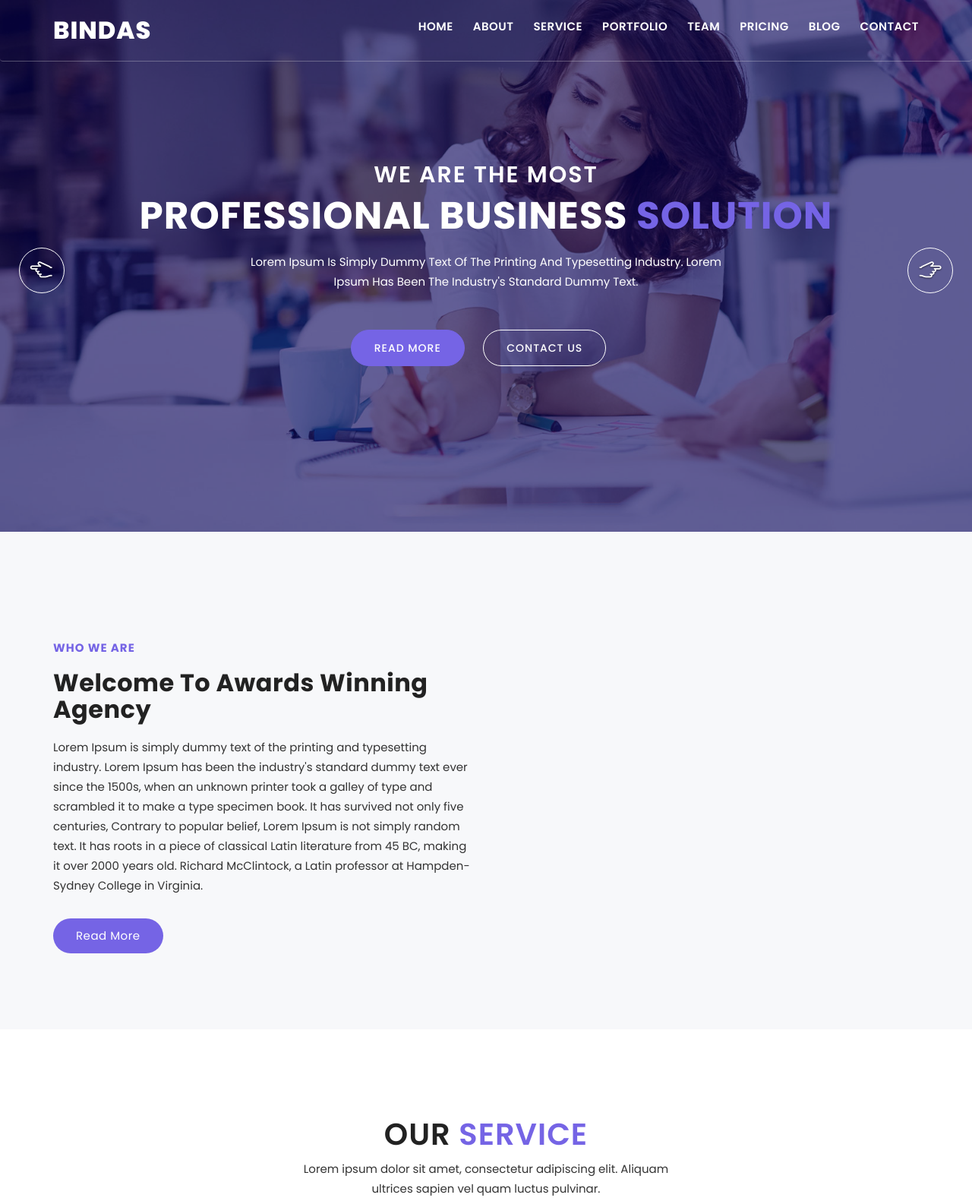
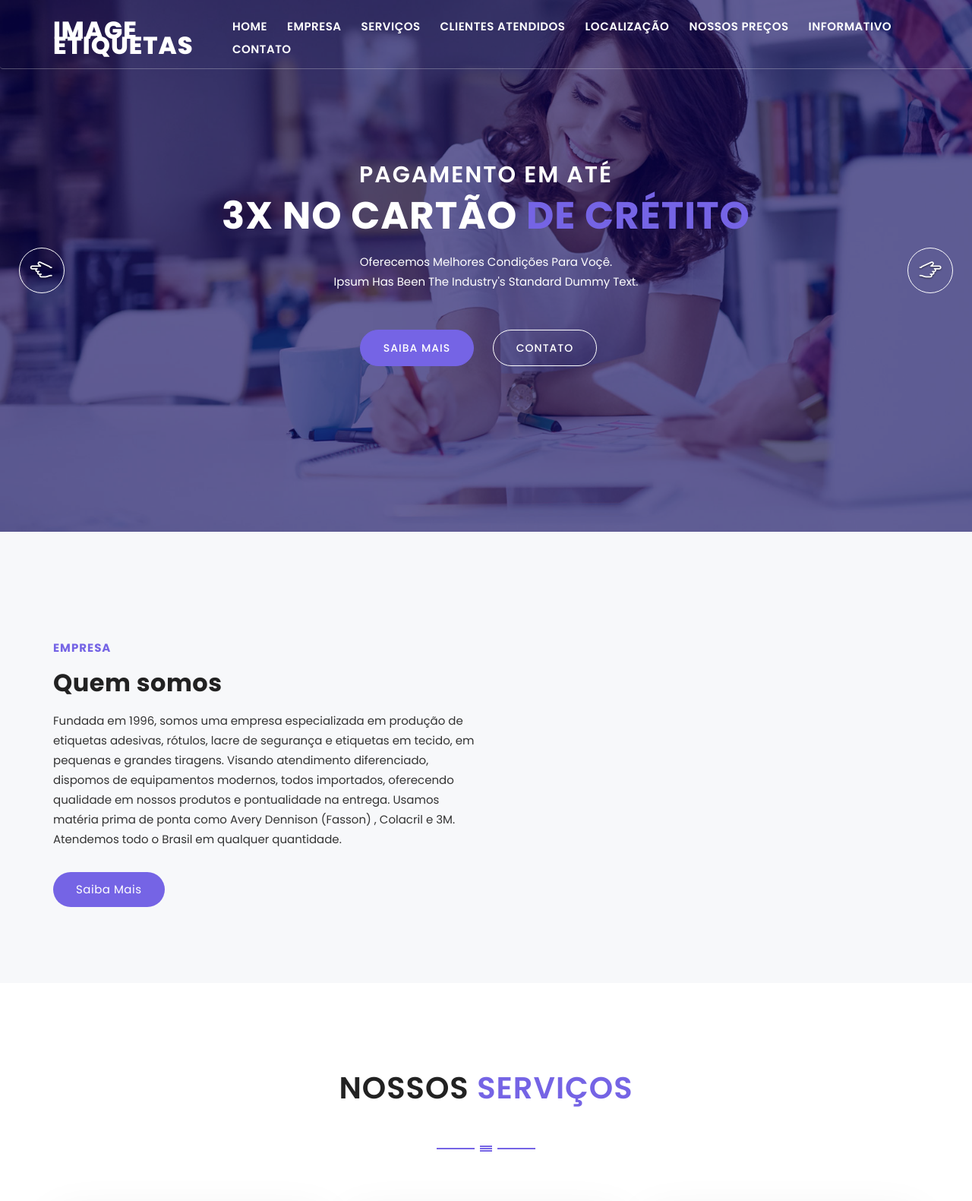
Before and after one commit to piurass/image_etiquetas, a plain HTML site: page index.html in a window 1280 px wide. Shown: the top 1581 px of the page at 76% size. Drawn offline with nearby package versions, Linux system fonts and the light colour scheme; files whose address does not match are found by name.

Commit message:
alterações 2021-04-21

```diff
--- a/index.html
+++ b/index.html
@@ -6,7 +6,7 @@
 		<meta name="viewport" content="width=device-width, initial-scale=1">
 		<!-- The above 3 meta tags *must* come first in the head; any other head content must come *after* these tags -->
 		<!-- SITE TITLE -->
-		<title>Bindas Consulting & Business HTML5 Template</title>
+		<title>Image Etiquetas - Soluções em Etiquetas</title>
 		<link href="https://fonts.googleapis.com/css?family=Poppins:300i,400,400i,500,600,700,800" rel="stylesheet">
 		<link href="css/bootstrap.min.css" rel="stylesheet"/>
 		<link href="fonts/font-awesome.min.css" rel="stylesheet"/>
@@ -48,7 +48,7 @@
 							<div class="row">
 								<div class="col-md-2 col-sm-2 col-xs-4">
 									<div class="logo">
-										<a href="index.html" class="navbar-brand"><p>Bindas</p></a>
+										<a href="index.html" class="navbar-brand"><p>IMAGE Etiquetas</p></a>
 										<div class="mobile-nav"></div>
 									</div>
 								</div>
@@ -63,13 +63,13 @@
 									<nav id="navbar" class="navbar-collapse collapse">
 										<ul class="nav navbar-nav navbar-right">
 											<li><a href="#home">Home</a></li>
-											<li><a href="#about_us">About</a></li>
-											<li><a href="#service">Service</a></li>
-											<li><a href="#portfolio">Portfolio</a></li>
-											<li><a href="#team">Team</a></li>
-											<li><a href="#pricing_table">Pricing</a></li>
-											<li><a href="#blog">Blog</a></li>
-											<li><a href="#contact">Contact</a></li>
+											<li><a href="#about_us">Empresa</a></li>
+											<li><a href="#service">Serviços</a></li>
+											<li><a href="#portfolio">Clientes Atendidos</a></li>
+											<li><a href="#team">Localização</a></li>
+											<li><a href="#pricing_table">Nossos preços</a></li>
+											<li><a href="#blog">Informativo</a></li>
+											<li><a href="#contact">Contato</a></li>
 										</ul>
 									</nav>
 								</div>
@@ -92,13 +92,13 @@
 											<div class="container">
 												<div class="row">
 													<div class="col-md-12">
-														<h2 class="wow fadeInDown" data-wow-duration="1s" data-wow-delay="0.3s" data-wow-offset="0">We Are The Most</h2>
-														<h1 class="wow fadeInLeft" data-wow-duration="1s" data-wow-delay="0.3s" data-wow-offset="0">Professional Business <span>Solution</span></h1>
-														<p class="wow fadeInRight" data-wow-duration="1s" data-wow-delay="0.5s" data-wow-offset="0">Lorem Ipsum is simply dummy text of the printing and typesetting industry. Lorem<br/> Ipsum has been the industry's standard dummy text.</p>
+														<h2 class="wow fadeInDown" data-wow-duration="1s" data-wow-delay="0.3s" data-wow-offset="0">PAGAMENTO EM ATÉ</h2>
+														<h1 class="wow fadeInLeft" data-wow-duration="1s" data-wow-delay="0.3s" data-wow-offset="0">3x no cartão<span> de crétito</span></h1>
+														<p class="wow fadeInRight" data-wow-duration="1s" data-wow-delay="0.5s" data-wow-offset="0">oferecemos melhores condições para voçê.<br/> Ipsum has been the industry's standard dummy text.</p>
 
 														<div class="single_slide_item_button wow fadeInUp" data-wow-duration="1s" data-wow-delay="1s" data-wow-offset="0">
-															<a href="#" class="slider_btn s_bg_btn">Read More</a>
-															<a href="#" class="slider_btn">Contact Us</a>
+															<a href="#" class="slider_btn s_bg_btn">saiba mais</a>
+															<a href="#" class="slider_btn">contato</a>
 														</div>
 													</div> <!-- END COL  -->
 												</div> <!--END  ROW  -->
@@ -114,13 +114,13 @@
 											<div class="container">
 												<div class="row">
 													<div class="col-md-12">
-														<h2 class="wow fadeInDown" data-wow-duration="1s" data-wow-delay="0.3s" data-wow-offset="0">We Are The Most</h2>
-														<h1 class="wow fadeInLeft" data-wow-duration="1s" data-wow-delay="0.3s" data-wow-offset="0">our best quality for <span>business</span></h1>
-														<p class="wow fadeInRight" data-wow-duration="1s" data-wow-delay="0.5s" data-wow-offset="0">Lorem Ipsum is simply dummy text of the printing and typesetting industry. Lorem<br/> Ipsum has been the industry's standard dummy text.</p>
+														<h2 class="wow fadeInDown" data-wow-duration="1s" data-wow-delay="0.3s" data-wow-offset="0">Pagamentos em até</h2>
+														<h1 class="wow fadeInLeft" data-wow-duration="1s" data-wow-delay="0.3s" data-wow-offset="0">3x no cartão<span> de crédito</span></h1>
+														<p class="wow fadeInRight" data-wow-duration="1s" data-wow-delay="0.5s" data-wow-offset="0">oferecemos melhores condições para voçê.<br/> Ipsum has been the industry's standard dummy text.</p>
 
 														<div class="single_slide_item_button wow fadeInUp" data-wow-duration="1s" data-wow-delay="1s" data-wow-offset="0">
-															<a href="#" class="slider_btn s_bg_btn">Read More</a>
-															<a href="#" class="slider_btn">Contact Us</a>
+															<a href="#" class="slider_btn s_bg_btn">saiba mais</a>
+															<a href="#" class="slider_btn">contato</a>
 														</div>
 													</div> <!-- END COL  -->
 												</div> <!--END  ROW  -->
@@ -136,13 +136,13 @@
 											<div class="container">
 												<div class="row">
 													<div class="col-md-12">
-														<h2 class="wow fadeInDown" data-wow-duration="1s" data-wow-delay="0.3s" data-wow-offset="0">We Are The Most</h2>
-														<h1 class="wow fadeInLeft" data-wow-duration="1s" data-wow-delay="0.3s" data-wow-offset="0">Creative Our Business <span>Team</span></h1>
-														<p class="wow fadeInRight" data-wow-duration="1s" data-wow-delay="0.5s" data-wow-offset="0">Lorem Ipsum is simply dummy text of the printing and typesetting industry. Lorem<br/> Ipsum has been the industry's standard dummy text.</p>
+														<h2 class="wow fadeInDown" data-wow-duration="1s" data-wow-delay="0.3s" data-wow-offset="0">Pagamentos em até</h2>
+														<h1 class="wow fadeInLeft" data-wow-duration="1s" data-wow-delay="0.3s" data-wow-offset="0">3x no cartão <span>de crédito</span></h1>
+														<p class="wow fadeInRight" data-wow-duration="1s" data-wow-delay="0.5s" data-wow-offset="0">oferecemos melhores condições para voçê. Lorem<br/> Ipsum has been the industry's standard dummy text.</p>
 
 														<div class="single_slide_item_button wow fadeInUp" data-wow-duration="1s" data-wow-delay="1s" data-wow-offset="0">
-															<a href="#" class="slider_btn s_bg_btn">Read More</a>
-															<a href="#" class="slider_btn">Contact Us</a>
+															<a href="#" class="slider_btn s_bg_btn">Saiba mais</a>
+															<a href="#" class="slider_btn">contatos</a>
 														</div>
 													</div> <!-- END COL  -->
 												</div> <!--END  ROW  -->
@@ -173,20 +173,20 @@
 						<div class="col-md-6 col-sm-6">
 							<div class="single_about wow fadeInLeft">
 								<div class="about_title">
-									<span>Who We Are</span>
-									<h2>Welcome To Awards Winning Agency</h2>
+									<span>Empresa</span>
+									<h2>Quem somos</h2>
 									<p class="description">
-										Lorem Ipsum is simply dummy text of the printing and typesetting industry.
-										Lorem Ipsum has been the industry's standard dummy text ever since the
-										1500s, when an unknown printer took a galley of type and scrambled it to
-										make a type specimen book. It has survived not only five centuries,
-										Contrary to popular belief, Lorem Ipsum is not simply random text. It has
-										roots in a piece of classical Latin literature from 45 BC, making it over
-										2000 years old. Richard McClintock, a Latin professor at Hampden-Sydney
-										College in Virginia.
+										Fundada em 1996, somos uma empresa especializada em produção de etiquetas adesivas, rótulos, lacre de segurança e etiquetas em tecido, em pequenas e grandes tiragens.
+
+										Visando atendimento diferenciado, dispomos de equipamentos modernos, todos importados, oferecendo qualidade em nossos produtos e pontualidade na entrega.
+
+										Usamos matéria prima de ponta como
+										Avery Dennison (Fasson) , Colacril e 3M.
+
+										Atendemos todo o Brasil em qualquer quantidade.
 									</p>
 								</div>
-								<a href="#" class="btn btn-default main_btn">Read More</a>
+								<a href="#" class="btn btn-default main_btn">Saiba mais</a>
 							</div>
 						</div> <!-- END COL -->
 
@@ -204,8 +204,8 @@
 			<section id="service" class="section_padding">
 				<div class="container">
 					<div class="section_heading text-center wow zoomIn">
-						<h2>Our <span>Service</span></h2>
-						<p>Lorem ipsum dolor sit amet, consectetur adipiscing elit. Aliquam<br/> ultrices sapien vel quam luctus pulvinar.</p>
+						<h2>Nossos <span>Serviços</span></h2>
+						<p><br/></p>
 
 						<div class="section_heading_border">
 							<span></span>
@@ -218,22 +218,22 @@
 						<div class="col-md-4 col-sm-6 col-xs-12">
 							<div class="single-service wow fadeInLeft">
 								<i class="fa fa-desktop"></i>
-								<h4>Graphic Design</h4>
-								<P>Lorem ipsum dolor sit amet, consectetur adipiscing elit. Sed venenatis lectus tortorism.</P>
+								<h4>TIPO DE COLA</h4>
+								<P>PERMANENTE OU REMOVIVEL..</P>
 							</div>
 						</div> <!-- End Col -->
 						<div class="col-md-4 col-sm-6 col-xs-12">
 							<div class="single-service wow fadeInDown">
 								<i class="fa fa-code"></i>
-								<h4>Web Development</h4>
-								<P>Lorem ipsum dolor sit amet, consectetur adipiscing elit. Sed venenatis lectus tortorism.</P>
+								<h4>IMPRESSÃO</h4>
+								<P>TINTA OU HOT STAMP (METÁLICA.</P>
 							</div>
 						</div> <!-- End Col -->
 						<div class="col-md-4 col-sm-6 col-xs-12">
 							<div class="single-service wow fadeInRight">
 								<i class="fa fa-cubes"></i>
-								<h4>Product Design</h4>
-								<P>Lorem ipsum dolor sit amet, consectetur adipiscing elit. Sed venenatis lectus tortorism.</P>
+								<h4>PLASTIFIÇÃO</h4>
+								<P>SIM.</P>
 							</div>
 						</div> <!-- End Col -->
 						<div class="col-md-4 col-sm-6 col-xs-12">
```
Also changed, not shown: 1 other file.
